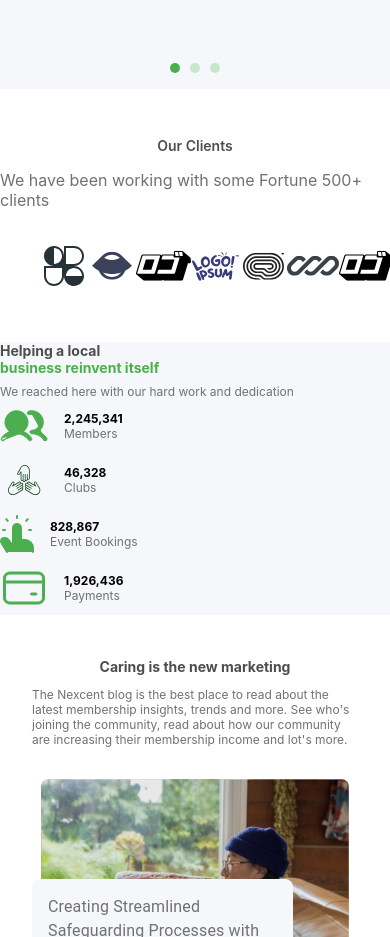
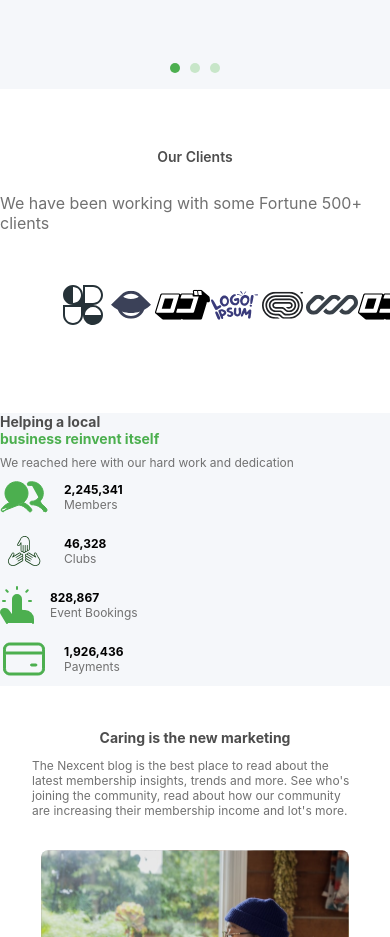
Before and after one commit to Shakiba-Alipour/React-Responsive-Project-Test, a React (Create React App) app in the folder react-test/: page / in a window 390 px wide. Shown: the part 960-1897 px from the top of the page. Built offline with nearby package versions, Linux system fonts and the light colour scheme.

Commit message:
clients section is responsive

```diff
--- a/react-test/src/components/Clients.css
+++ b/react-test/src/components/Clients.css
@@ -1,6 +1,9 @@
 #clients-section {
   margin-top: 3em;
   margin-bottom: 3em;
+  display: flex;
+  flex-direction: column;
+  align-items: center;
 }
 
 #clients-section-title {
@@ -13,8 +16,7 @@
   list-style: none;
   display: flex;
   flex-direction: row;
-  width: inherit;
+  width: 80%;
   justify-content: space-around;
-  margin-top: 2em;
-  margin-bottom: 2em;
+  margin: 2em 0;
 }
```
